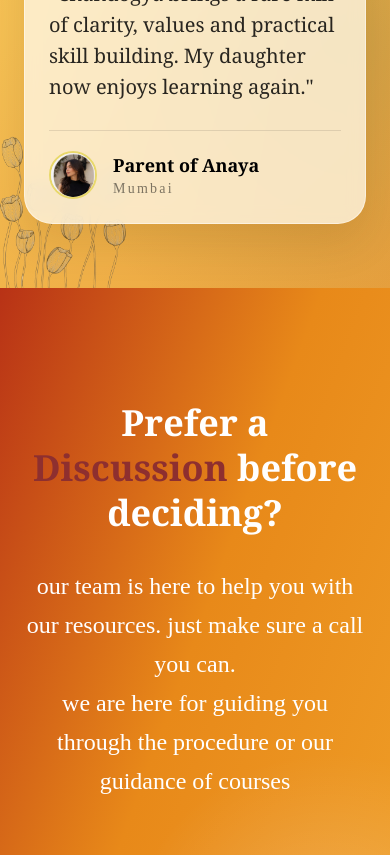
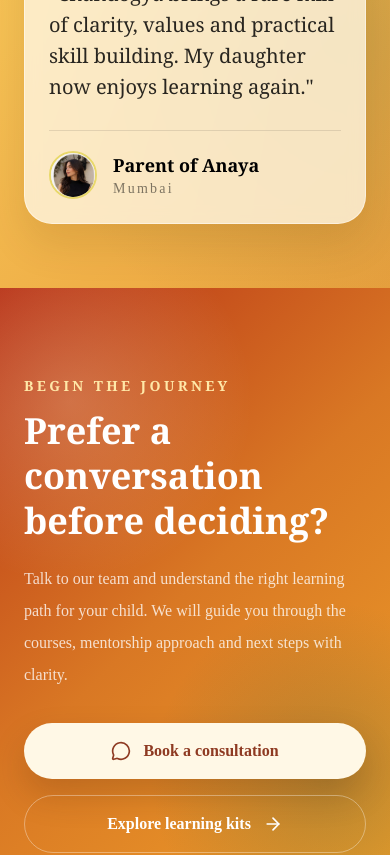
Before and after one commit to Chandogya-Prodigies/Chandogya_Prodigies, a Next.js app: page /about in a window 390 px wide. Shown: the part 7360-8215 px from the top of the page. Built offline with nearby package versions, Linux system fonts and the light colour scheme.

Commit message:
all required changes done to enhance the web

```diff
--- a/component/cta-section.tsx
+++ b/component/cta-section.tsx
@@ -1,43 +1,45 @@
 import Link from "next/link";
+import Image from "next/image";
+import { ArrowRight, MessageCircle } from "lucide-react";
 
 export default function CtaSection() {
   return (
-    <section className="relative overflow-hidden bg-[linear-gradient(110deg,#B83216_0%,#E88919_45%,#F0A22A_100%)] px-6 py-28 text-white">
-      {/* Decorative soft overlay */}
-      <div className="absolute inset-0 bg-[radial-gradient(circle_at_85%_75%,rgba(255,255,255,0.22),transparent_28%)]" />
-      <div className="absolute -left-20 bottom-0 h-72 w-72 rounded-full border border-white/10" />
-      <div className="absolute -right-20 bottom-[-80px] h-[360px] w-[360px] rounded-full border-[22px] border-white/10" />
+    <section className="relative overflow-hidden bg-[#D97824] px-6 py-16 text-[#FFF8E6] dark:bg-[#160C07]">
+      <div className="absolute inset-0 bg-[radial-gradient(circle_at_18%_18%,rgba(255,248,224,0.22),transparent_30%),radial-gradient(circle_at_84%_78%,rgba(49,92,69,0.26),transparent_30%),linear-gradient(135deg,#B83216_0%,#D97824_48%,#F0A22A_100%)] dark:bg-[radial-gradient(circle_at_18%_18%,rgba(212,167,44,0.14),transparent_30%),linear-gradient(135deg,#160C07_0%,#21130C_56%,#132118_100%)]" />
+     x
 
-      <div className="relative z-10 mx-auto max-w-6xl text-center">
-        <h2 className="font-serif text-4xl font-bold leading-tight md:text-6xl">
-          Prefer a{" "}
-          <span className="text-[#8E2F2F]">
-            Discussion
-          </span>{" "}
-          before deciding?
+      <div className="relative z-10 mx-auto grid max-w-7xl items-center gap-8 lg:grid-cols-[1.15fr_0.85fr]">
+        <div>
+          <p className="font-serif text-sm font-semibold tracking-[0.24em] text-[#FFE8A8]">
+            BEGIN THE JOURNEY
+          </p>
+
+          <h2 className="mt-3 max-w-4xl font-serif text-4xl font-semibold leading-tight text-white sm:text-5xl lg:text-6xl dark:text-[#F8EBCF]">
+            Prefer a conversation before deciding?
         </h2>
 
-        <p className="mx-auto mt-8 max-w-5xl text-2xl leading-relaxed md:text-4xl">
-          our team is here to help you with our resources. just make sure a call
-          you can.
-          <br />
-          we are here for guiding you through the procedure or our guidance of
-          courses
+          <p className="mt-5 max-w-3xl text-base leading-8 text-white/78 sm:text-lg dark:text-[#F8EBCF]/76">
+            Talk to our team and understand the right learning path for your
+            child. We will guide you through the courses, mentorship approach
+            and next steps with clarity.
         </p>
+        </div>
 
-        <div className="mt-14 flex flex-col items-center justify-center gap-8 sm:flex-row">
+        <div className="flex flex-col gap-4 lg:items-end">
           <Link
-            href="/kits"
-            className="rounded-full bg-[#8E3A22] px-24 py-5 text-3xl font-medium text-white shadow-xl transition-all duration-300 hover:-translate-y-1 hover:bg-[#6F2B18]"
+            href="/contact"
+            className="inline-flex items-center justify-center gap-3 rounded-full bg-[#FFF8E6] px-7 py-4 text-base font-semibold text-[#8E3A22] shadow-[0_16px_34px_rgba(68,31,12,0.2)] transition-all duration-300 hover:-translate-y-1 hover:bg-white sm:px-8"
           >
-            Explore Kit
+            <MessageCircle className="h-5 w-5" />
+            Book a consultation
           </Link>
 
           <Link
-            href="/contact"
-            className="rounded-full bg-[#8E3A22] px-24 py-5 text-3xl font-medium text-white shadow-xl transition-all duration-300 hover:-translate-y-1 hover:bg-[#6F2B18]"
+            href="/kits"
+            className="inline-flex items-center justify-center gap-3 rounded-full border border-white/35 px-7 py-4 text-base font-semibold text-white transition-all duration-300 hover:-translate-y-1 hover:bg-white/12 sm:px-8 dark:text-[#F8EBCF]"
           >
-            Contact now !
+            Explore learning kits
+            <ArrowRight className="h-5 w-5" />
           </Link>
         </div>
       </div>
--- a/component/customersection.tsx
+++ b/component/customersection.tsx
@@ -31,13 +31,7 @@ export default function CustomerStories() {
         className="pointer-events-none absolute right-6 top-6 w-28 opacity-50 sm:w-36 lg:w-44"
       />
 
-      <Image
-        src="/images/flowers.png"
-        alt=""
-        width={190}
-        height={190}
-        className="pointer-events-none absolute bottom-0 left-0 w-32 opacity-50 lg:w-44"
-      />
+
 
       <div className="relative z-10 mx-auto grid max-w-7xl items-center gap-10 px-6 lg:grid-cols-[0.9fr_1.1fr]">
         <div>
```
